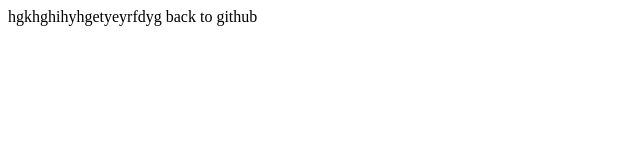
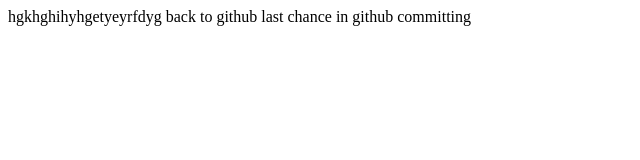
Before and after one commit to LijaAlex12/Repository2, a plain HTML site: page hello.html in a window 1280 px wide. Shown: the whole page, without its empty margins (0-640 px from the left). Drawn offline with Linux system fonts and the light colour scheme.

Commit message:
Update hello.html

```diff
--- a/hello.html
+++ b/hello.html
@@ -6,5 +6,6 @@
 <body>
   hgkhghihyhgetyeyrfdyg
   back to github
+  last chance in github committing
     </body>
 </html>
```
